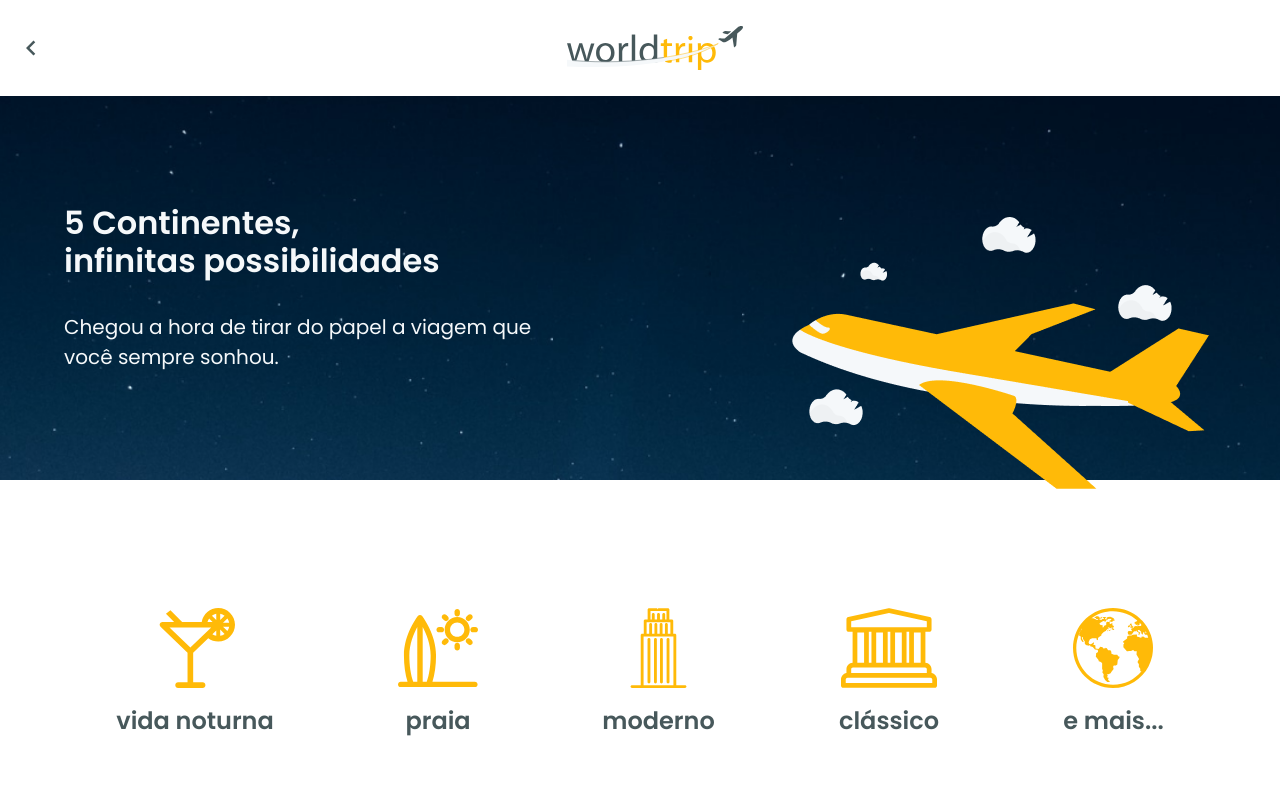
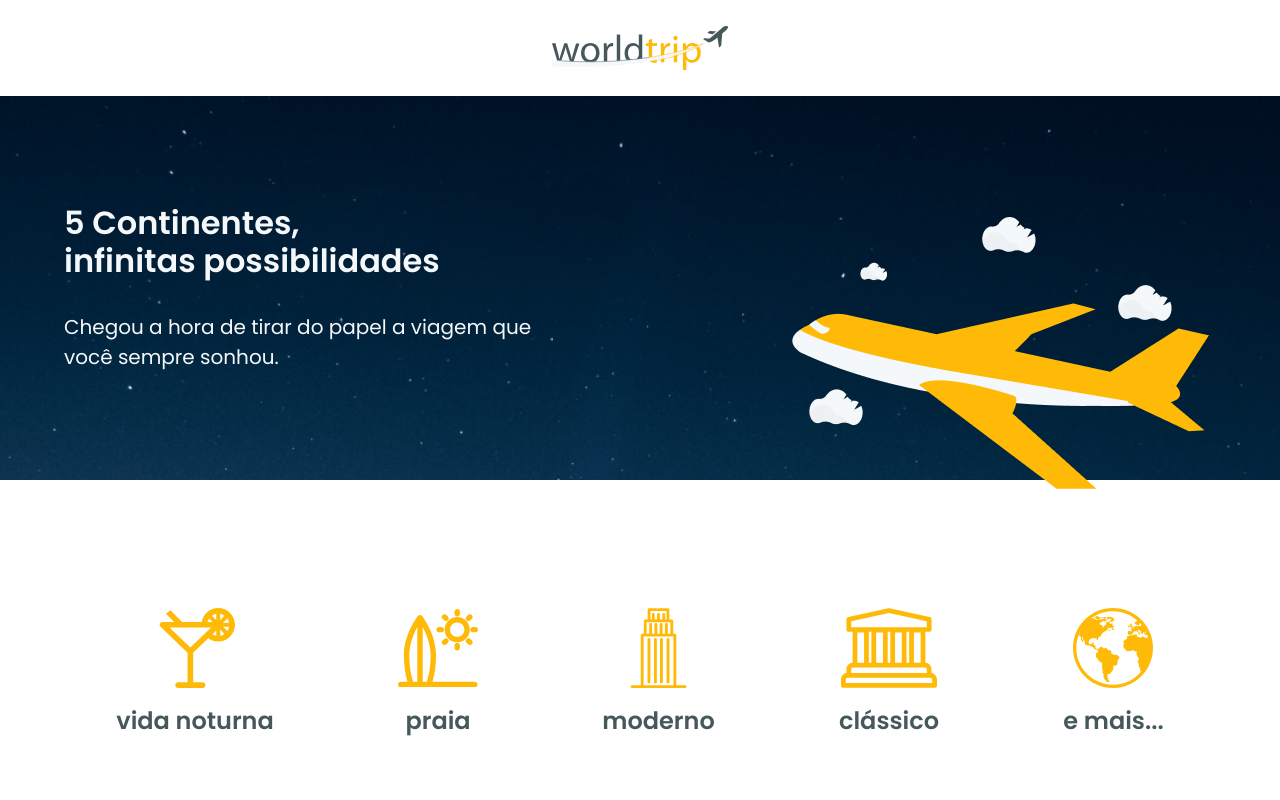
Before and after one commit to eduardo-takeo/ignite-challenge-06, a Next.js app: page / in a window 1280 px wide. Shown: the top 800 px of the page. Built offline with nearby package versions, Linux system fonts and the light colour scheme.

Commit message:
Remove back button when Home is the current page

```diff
--- a/src/components/Header.tsx
+++ b/src/components/Header.tsx
@@ -1,26 +1,22 @@
-import { Box, Flex, Image, Link } from "@chakra-ui/react";
+import { useRouter } from "next/router";
+import { Flex, Image, Link } from "@chakra-ui/react";
 import { ChevronLeftIcon } from "@chakra-ui/icons";
 
 export function Header() {
+  const { pathname } = useRouter();
+
   return (
     <Flex as="header" w="100%" h="24" align="center" justify="center">
-      <Flex
-        w="100%"
-        maxWidth={1280}
-        align="center"
-        justify="space-between"
-        px="4"
-      >
-        <Link href="/">
-          <ChevronLeftIcon fontSize={30} />
+      <Flex w="100%" maxWidth={1280} align="center" px="4">
+        {pathname !== "/" && (
+          <Link href="/">
+            <ChevronLeftIcon fontSize={30} />
+          </Link>
+        )}
+        <Link href="/" mx="auto">
+          <Image src="/icons/logo.svg" alt="Logo" w="44" />
         </Link>
-        <Image src="/icons/logo.svg" alt="Logo" w="44" />
-        <Box />
       </Flex>
     </Flex>
   );
 }
-
-//TODO:
-//* Add link to icon
-//* Hide back button when current page is Home
```
